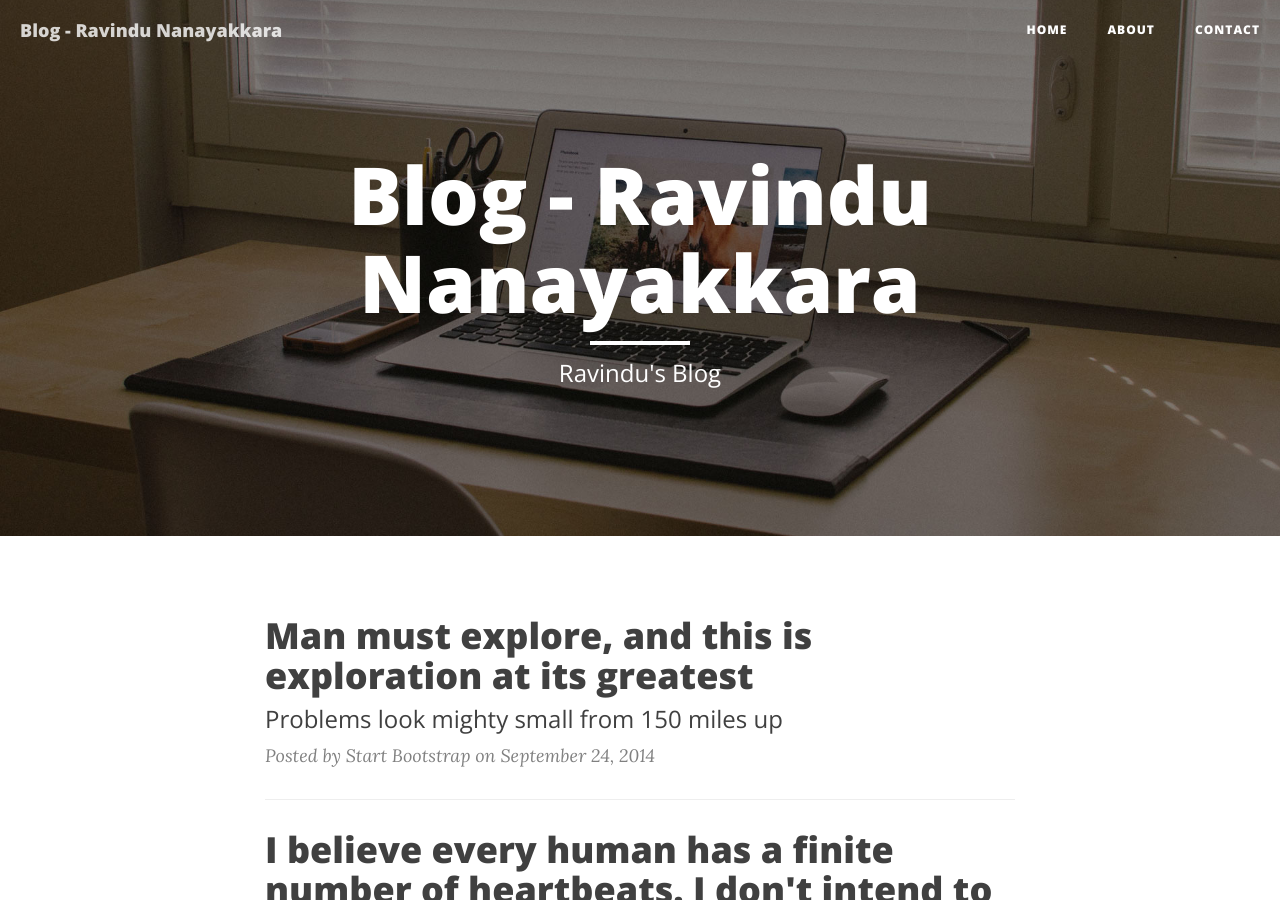
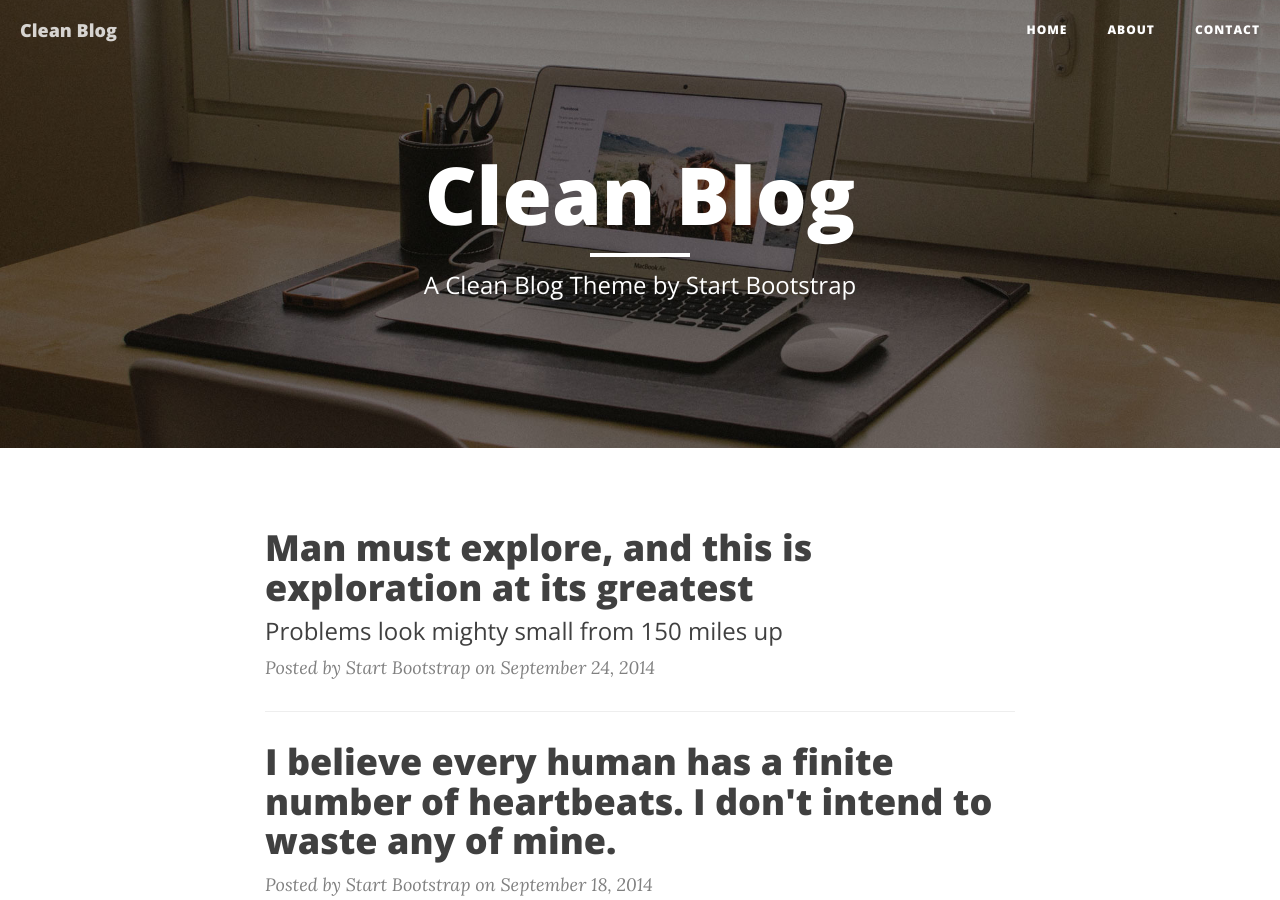
Before and after one commit to BarCore/blog, a Jekyll site: the page built from index.html, in a window 1280 px wide and 900 px high. Built offline with Jekyll 4.4.1, drawn with Linux system fonts in a browser that asks for light colours; nearby versions of some CDN libraries; the list of posts is cut into pages by our own code.

Commit message:
Add files via upload

```diff
--- a/_config.yml
+++ b/_config.yml
@@ -1,11 +1,11 @@
 # Site settings
-title: Blog - Ravindu Nanayakkara
+title: Clean Blog
 header-img: img/home-bg.jpg
 email: your-email@yourdomain.com
 copyright_name: Your/Project/Corporate Name
 description: "Write your site description here. It will be used as your sites meta description as well!"
-baseurl: "/startbootstrap-clean-blog-jekyll"
-url: "blog.ravindu.xyz"
+baseurl: ""
+url: "http://yourdomain.com"
 twitter_username: SBootstrap
 github_username:  davidtmiller
 facebook_username:  IronSummitMedia
@@ -21,3 +21,5 @@ highlighter: rouge
 permalink: pretty
 paginate: 5
 exclude: ["less","node_modules","Gruntfile.js","package.json","README.md"]
+
+gems: [jekyll-paginate, jekyll-feed]
--- a/index.html
+++ b/index.html
@@ -1,6 +1,6 @@
 ---
 layout: page
-description: "Ravindu's Blog"
+description: "A Clean Blog Theme by Start Bootstrap"
 ---
 
 {% for post in paginator.posts %}
```
